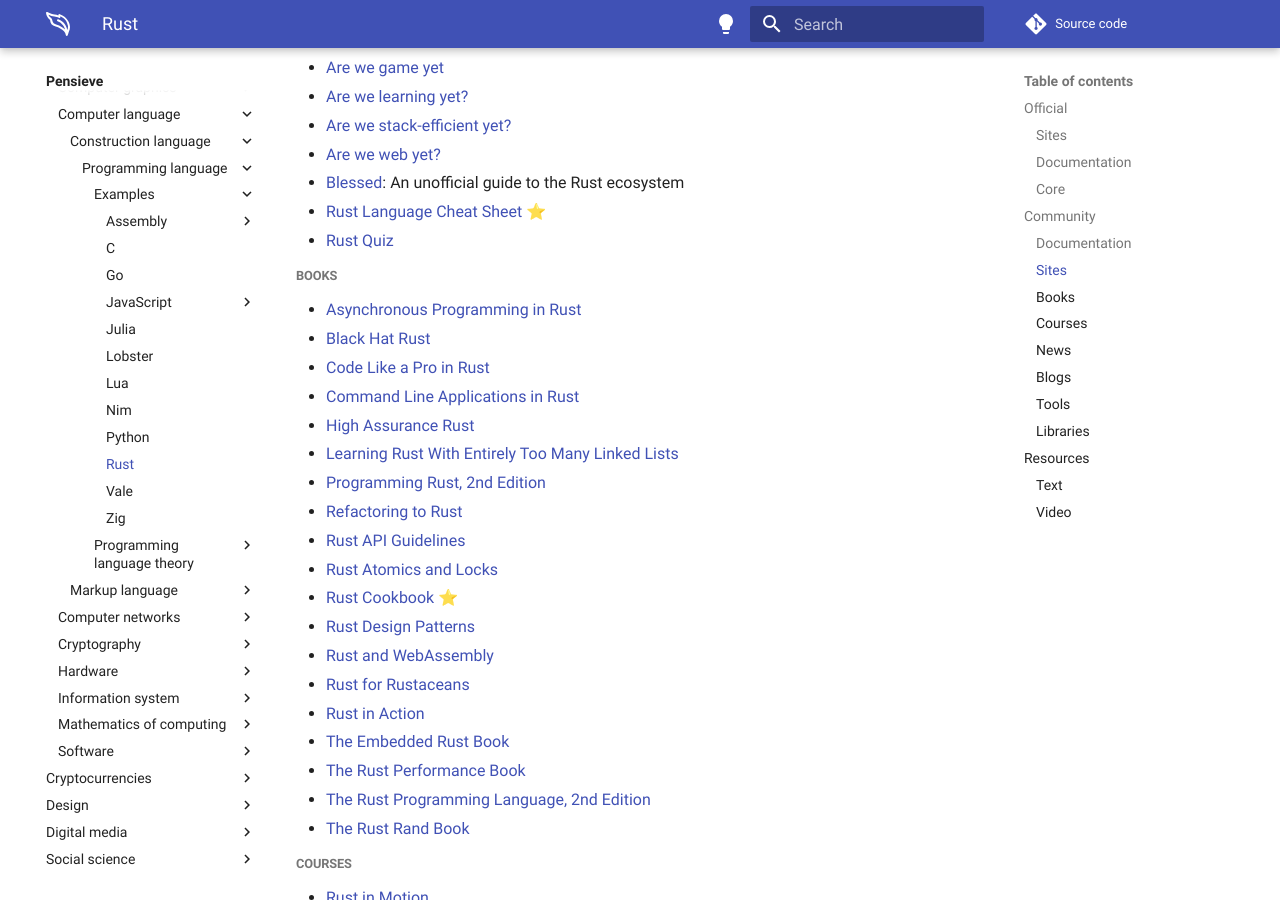
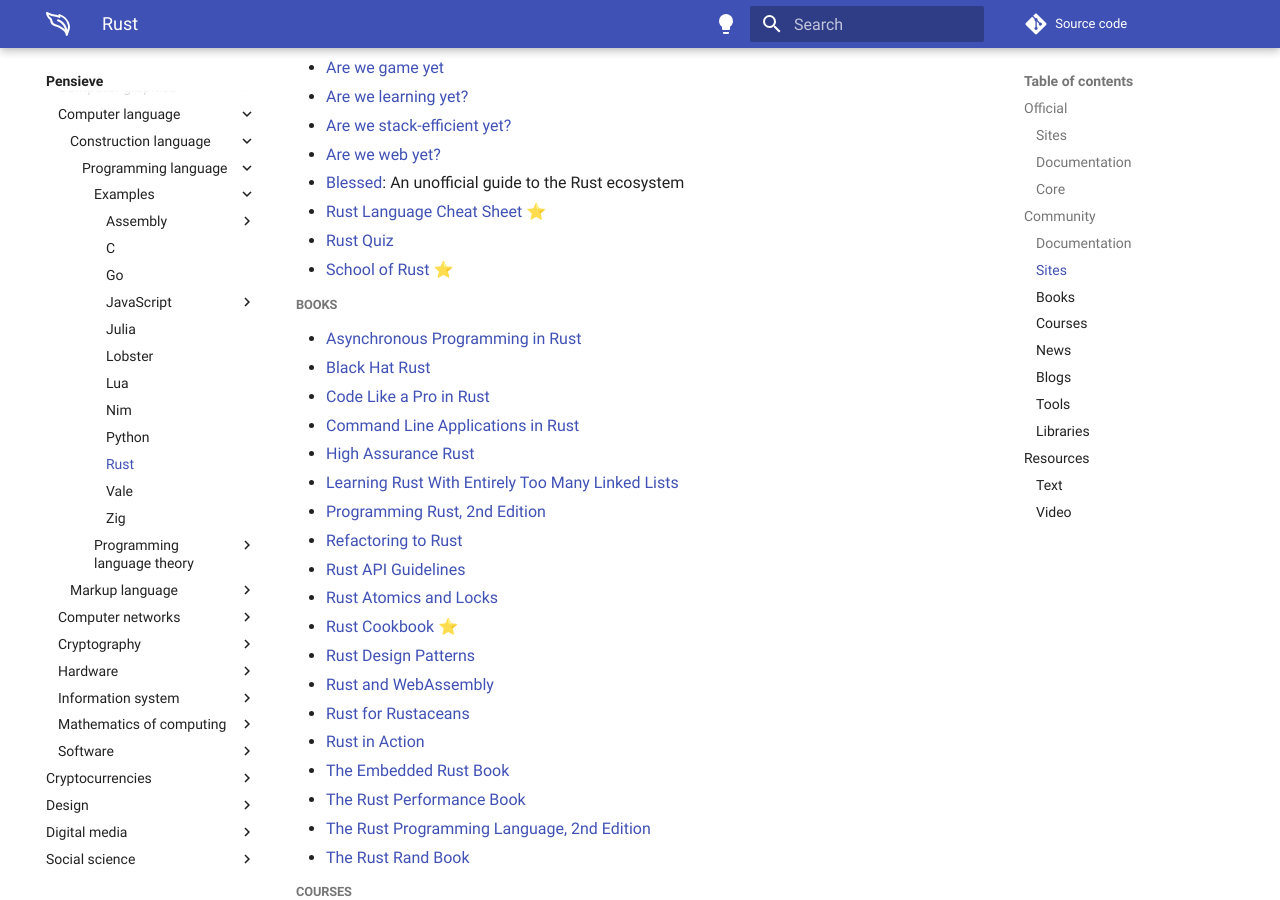
Before and after one commit to paveloom/paveloom.dev, an MkDocs documentation site: the page built from content/pensieve/rust.md, in a window 1280 px wide and 900 px high, scrolled down 1118 px. Built offline with MkDocs 1.6.1 and Material for MkDocs 9.7.7, drawn with Linux system fonts in a browser that asks for light colours; comment, search, counter and statistics services are not loaded.

Commit message:
Pensieve: update the Rust page.

```diff
--- a/content/pensieve/rust.md
+++ b/content/pensieve/rust.md
@@ -40,6 +40,7 @@
 - [Blessed](https://blessed.rs/crates): An unofficial guide to the Rust ecosystem
 - [Rust Language Cheat Sheet](https://cheats.rs) ⭐
 - [Rust Quiz](https://dtolnay.github.io/rust-quiz)
+- [School of Rust](https://rust-school.io) ⭐
 
 ##### Books
 - [Asynchronous Programming in Rust](https://rust-lang.github.io/async-book)
```
